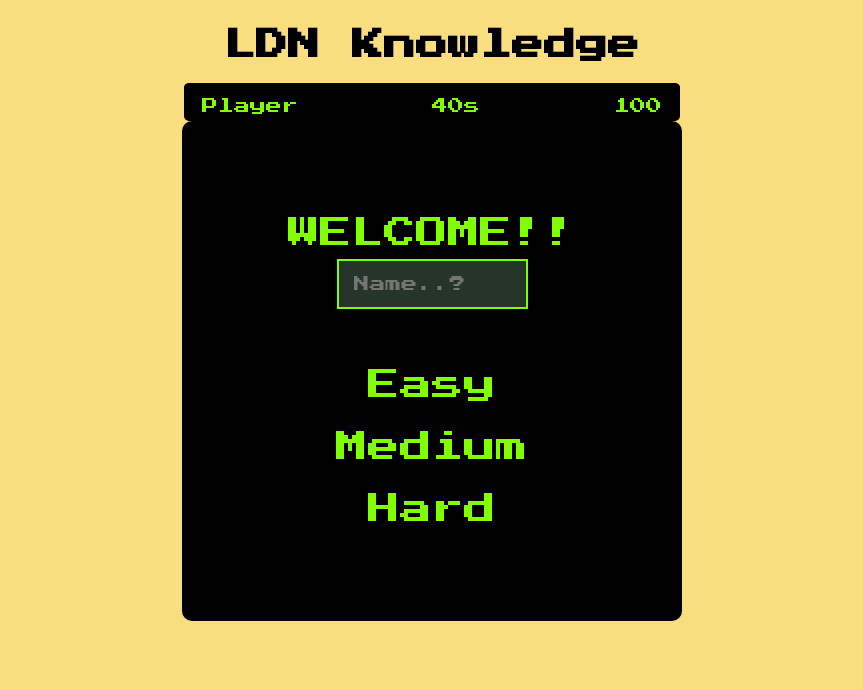
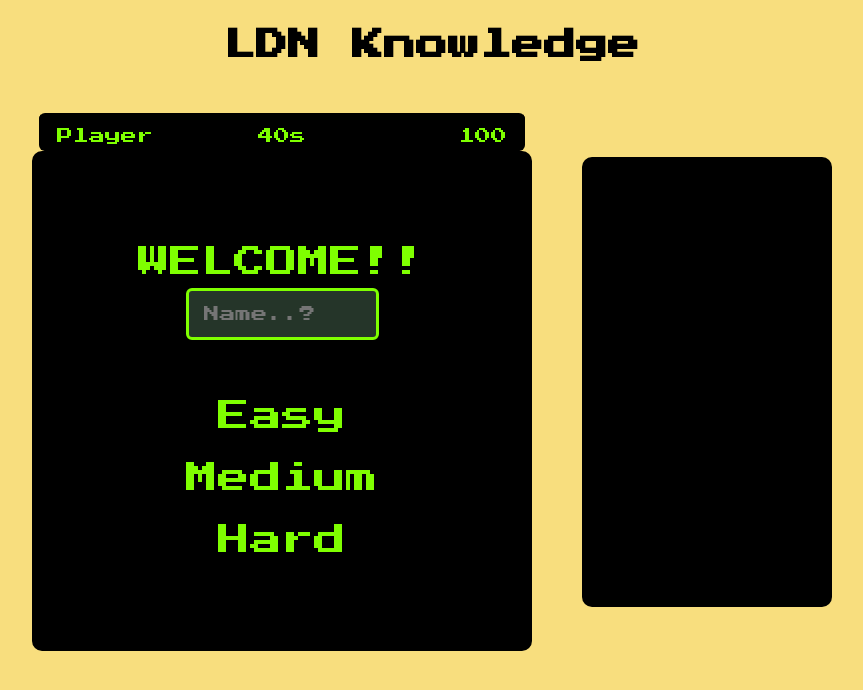
Before and after one commit to braj011/map-guessing-game-frontend, a plain HTML site: page index.html in a window 1280 px wide. Shown: the whole page, without its empty margins (208-1071 px from the left). Drawn offline with Linux system fonts and the light colour scheme.

Commit message:
tweaked layout for guess bar

```diff
--- /dev/null
+++ b/game.js
@@ -0,0 +1,31 @@
+const game = function (difficulty) {
+
+  const options = []
+  const winner = {}
+
+  API.getRandomLocation()
+    .then(data => {
+      options.push(...data)
+      Object.assign(winner, options[randomNum(options.length)])
+      let lat = winner.latitude
+      let lon = winner.longitude
+      let zoom
+      switch (difficulty) {
+        case "easy":
+          zoom = 14
+          break
+        case "medium":
+          zoom = 15
+          break
+        case "hard":
+          zoom = 16
+          break
+      }
+      mapOnWelcomeOff()
+      updateMap(lat, lon, zoom)
+    })
+
+  return {
+    reportWinner
+  }
+}
--- a/index.html
+++ b/index.html
@@ -9,6 +9,7 @@
   <script defer src='index.js'></script>
   <script defer src='squares.js'></script>
   <script defer src='timer.js'></script>
+  <script defer src='game.js'></script>
   <link rel="stylesheet" href="style.css">
   <link href="https://fonts.googleapis.com/css?family=Press+Start+2P" rel="stylesheet">
   <link rel="shortcut icon" href="london_tube.png">
@@ -17,13 +18,16 @@
 <body>
   <h1 class="arcade-text">LDN Knowledge</h1>
 
-  <div id="score-container" class="arcade-text">
-    <div id="name-display">Player</div>
-    <div id="game-timer-display">40s</div>
-    <div id="game-score-display">100</div>
+  <div id="whole-game-container">
+
+    <div id="main-game-container">
+      <div id="score-container">
+        <div id="name-display" class='col-3-left'>Player</div>
+        <div id="game-timer-display" class='col-3'>40s</div>
+        <div id="game-score-display" class='col-3-right'>100</div>
       </div>
 
-  <div id="main-container">
+      <div id="map-main-container">
         <div id="map-container">
           <img id="map" src=''/>
         </div>
@@ -38,6 +42,12 @@
           </div>
         </div>
       </div>
+    </div>
+
+    <div id="guess-container">
+    </div>
+
+  </div>
 
 </body>
 </html>
--- a/index.js
+++ b/index.js
@@ -40,24 +40,10 @@ difficultyContainer.addEventListener('click', event => {
   } else if (event.target.classList.contains('difficulty')) {
     nameDisplay.innerText = nameInput.value
     let selectedDif = event.target.id
-    API.getRandomLocation()
-      .then(data => {
-        let lat = data.latitude
-        let lon = data.longitude
-        let zoom
-        switch (selectedDif) {
-          case "easy":
-            zoom = 14
-            break
-          case "medium":
-            zoom = 15
-            break
-          case "hard":
-            zoom = 16
-            break
-        }
-        mapOnWelcomeOff()
-        updateMap(lat, lon, zoom)
-      })
-    }
+    game(selectedDif)
+  }
 })
+
+function randomNum(limit) {
+  return Math.floor(Math.random() * limit)
+}
--- a/squares.js
+++ b/squares.js
@@ -42,7 +42,3 @@ function fadeRandomSquare() {
   let index = randomNum(squares.length)
   fadeSquare(squares[index])
 }
-
-function randomNum(limit) {
-  return Math.floor(Math.random() * limit)
-}
--- a/style.css
+++ b/style.css
@@ -2,26 +2,33 @@ body {
   /* background-image: url("http://bsnscb.com/data/out/118/38900714-london-wallpapers.jpg"); */
   text-align: center;
   display: flex;
+  height: 100%;
   flex-direction: column;
   align-items: center;
+  justify-content: center;
   background-color: #F8DE7E;
   font-family: 'Press Start 2P', cursive;
 }
 
-.arcade-text {
-  font-family: 'Press Start 2P', cursive;
+#whole-game-container {
+  display: flex;
+  flex-wrap: nowrap;
+  align-items: center;
+  padding-top: 30px;
 }
 
-.flash-text {
-
+#main-game-container {
+  display: flex;
+  flex-direction: column;
+  align-items: center;
+  justify-content: center;
 }
 
-#main-container {
+#map-main-container {
   width: 480px;
   height: 480px;
   margin: auto;
   display: flex;
-  justify-content: center;
   position: relative;
   border: solid black 10px;
   color: chartreuse;
@@ -29,12 +36,14 @@ body {
   background: white;
 }
 
+/* top bar styling */
+
 #score-container {
   height: 30px;
-  width: 460px;
+  width: 450px;
   border: solid black 8px;
   border-bottom: 0px;
-  border-radius: 5px;
+  border-radius: 6px;
   background: black;
   color: chartreuse;
   display: flex;
@@ -43,16 +52,40 @@ body {
   padding: 0 10px 0;
 }
 
+.col-3 {
+  width: 33%;
+}
+
+.col-3-left {
+  width: 33%;
+  text-align: left;
+}
+
+.col-3-right {
+  width: 33%;
+  text-align: right;
+}
+
+/* map and overlay */
 #map-container {
   display: relative;
 }
 
 #map {
-  width: 480px;
-  height: 480px;
   background: black;
 }
 
+.square {
+  height: 160px;
+  width: 160px;
+  background-image: url('images/london-night.jpg');
+  background-size: contain;
+  opacity: 1;
+  z-index: 1;
+  position: absolute;
+}
+
+/* name and difficulty select */
 #welcome-container {
   width: 100%;
   flex-direction: column;
@@ -76,17 +109,8 @@ body {
 
 .input:focus {
     outline: none;
-    border: 2px solid chartreuse;
-}
-
-.square {
-  height: 160px;
-  width: 160px;
-  background-image: url('images/london-night.jpg');
-  background-size: contain;
-  opacity: 1;
-  z-index: 1;
-  position: absolute;
+    border: 3px solid chartreuse;
+    border-radius: 6px;
 }
 
 #difficulty-container {
@@ -112,3 +136,13 @@ body {
   -webkit-transition-timing-function: cubic-bezier(0.47, 2.02, 0.31, -0.36);
   transition-timing-function: cubic-bezier(0.47, 2.02, 0.31, -0.36);
 }
+
+/* guessing box */
+
+#guess-container {
+  height: 450px;
+  width: 250px;
+  background: black;
+  border-radius: 10px;
+  margin-left: 50px;
+}
```
Also changed, not shown: timer.js (line endings or trailing spaces). Lines whose indentation alone changed are shown as unchanged.
